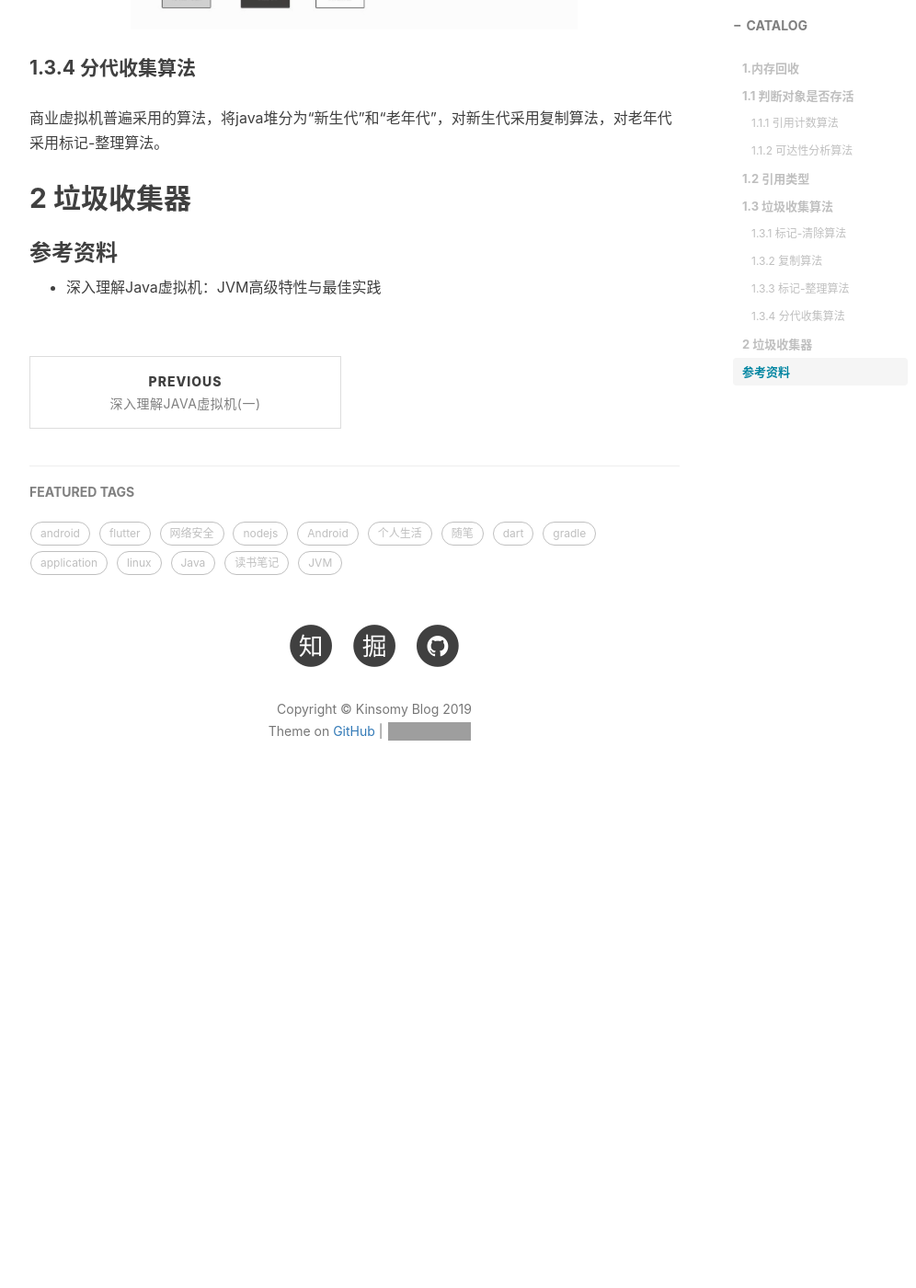
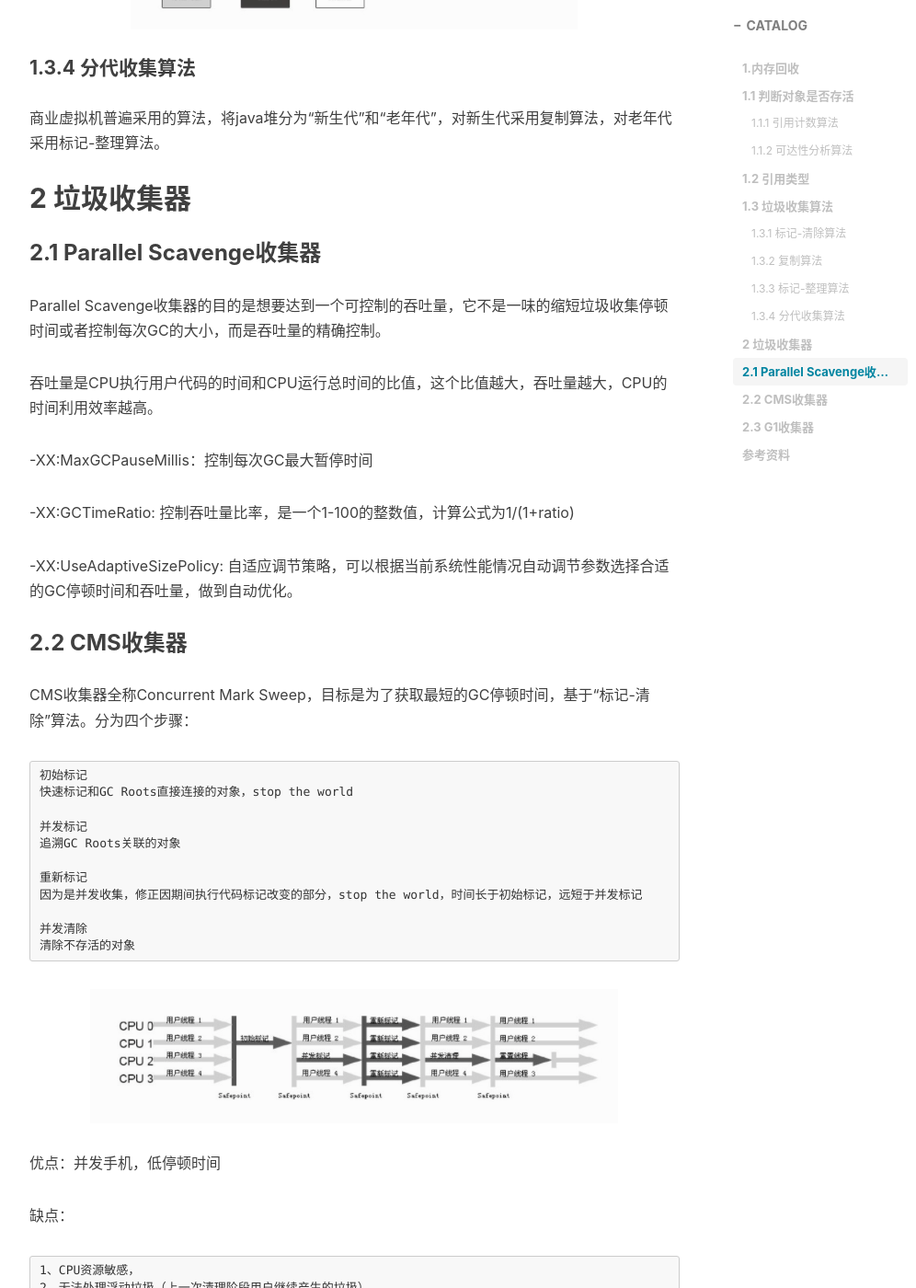
Before and after one commit to KinsomyJS/KinsomyJS.github.io, a Jekyll site: the page built from _posts/2019-04-29-深入理解java虚拟机(二).md, in a window 1280 px wide and 1400 px high, scrolled down 4394 px. Shown: the whole window at 92% size, without its empty margins (233-1229 px from the left). Built offline with Jekyll 4.4.1, drawn with Linux system fonts in a browser that asks for light colours; nearby versions of some CDN libraries; comment, search, counter and statistics services are not loaded; before the commit the page ends 5293 px from its top, so only the background shows below that; some of the changed text lies outside the part shown; grey boxes are pictures that could not be loaded.

Commit message:
_posts/2019-04-29-深入理解java虚拟机(二).md

```diff
--- a/_posts/2019-04-30-深入理解java虚拟机(二).md
+++ b/_posts/2019-04-29-深入理解java虚拟机(二).md
@@ -90,7 +90,56 @@ HotSpot虚拟机的复制算法使用的是一块Eden空间和两块Survivor控
 商业虚拟机普遍采用的算法，将java堆分为“新生代”和“老年代”，对新生代采用复制算法，对老年代采用标记-整理算法。
 
 ## 2 垃圾收集器
+### 2.1 Parallel Scavenge收集器
+Parallel Scavenge收集器的目的是想要达到一个可控制的吞吐量，它不是一味的缩短垃圾收集停顿时间或者控制每次GC的大小，而是吞吐量的精确控制。
 
+吞吐量是CPU执行用户代码的时间和CPU运行总时间的比值，这个比值越大，吞吐量越大，CPU的时间利用效率越高。
+
+-XX:MaxGCPauseMillis：控制每次GC最大暂停时间
+
+-XX:GCTimeRatio: 控制吞吐量比率，是一个1-100的整数值，计算公式为1/(1+ratio)
+
+-XX:UseAdaptiveSizePolicy: 自适应调节策略，可以根据当前系统性能情况自动调节参数选择合适的GC停顿时间和吞吐量，做到自动优化。
+
+
+### 2.2 CMS收集器
+CMS收集器全称Concurrent Mark Sweep，目标是为了获取最短的GC停顿时间，基于“标记-清除”算法。分为四个步骤：
+
+    初始标记
+    快速标记和GC Roots直接连接的对象，stop the world
+
+    并发标记
+    追溯GC Roots关联的对象
+
+    重新标记
+    因为是并发收集，修正因期间执行代码标记改变的部分，stop the world，时间长于初始标记，远短于并发标记
+
+    并发清除
+    清除不存活的对象
+
+
+![](https://github.com/KinsomyJS/KinsomyJS.github.io/blob/master/img/jvm/6.png?raw=true)
+
+优点：并发手机，低停顿时间
+
+缺点：
+
+    1、CPU资源敏感，
+    2、无法处理浮动垃圾（上一次清理阶段用户继续产生的垃圾）
+    3、标记-清除算法产生内存碎片
+
+### 2.3 G1收集器
+Garbage-First是从JDK 7正式使用的收集器，到最新的JDK 10都一直在使用，采用的“标记-整理”，局部采用“复制”算法，不会像CMS一样产生内存碎片。
+
+可以看文章[Getting Started with the G1 Garbage Collector](https://www.oracle.com/technetwork/tutorials/tutorials-1876574.html)
+
+基本步骤：
+
+    初始标记
+    并发标记
+    最终标记
+    筛选回收
 
 ### 参考资料
 * 深入理解Java虚拟机：JVM高级特性与最佳实践
+* [Getting Started with the G1 Garbage Collector](https://www.oracle.com/technetwork/tutorials/tutorials-1876574.html)
```
Also changed, not shown: other parts of _posts/2019-04-29-深入理解java虚拟机(二).md (+1 -1 lines), img/jvm/6.png (added).
